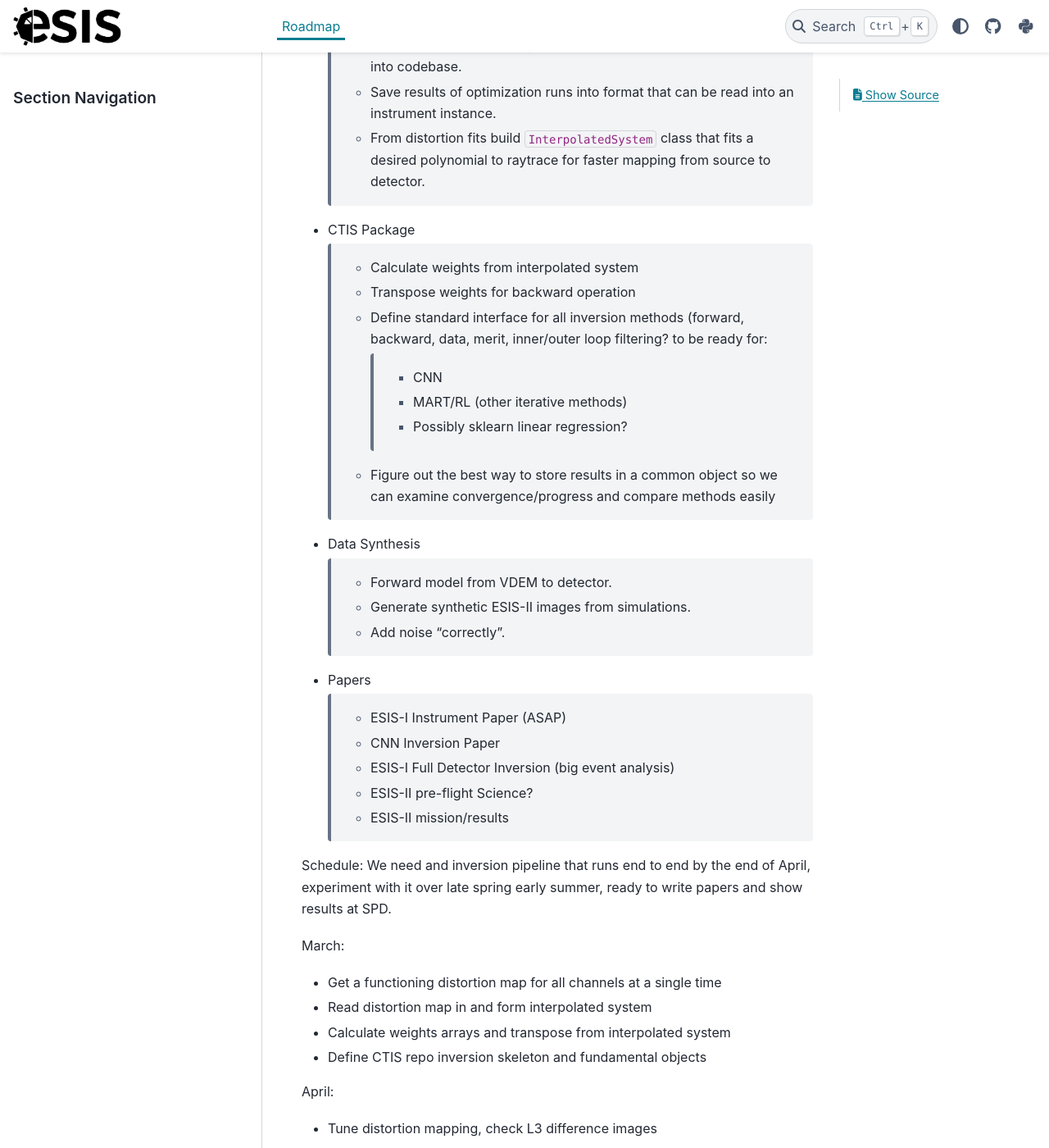
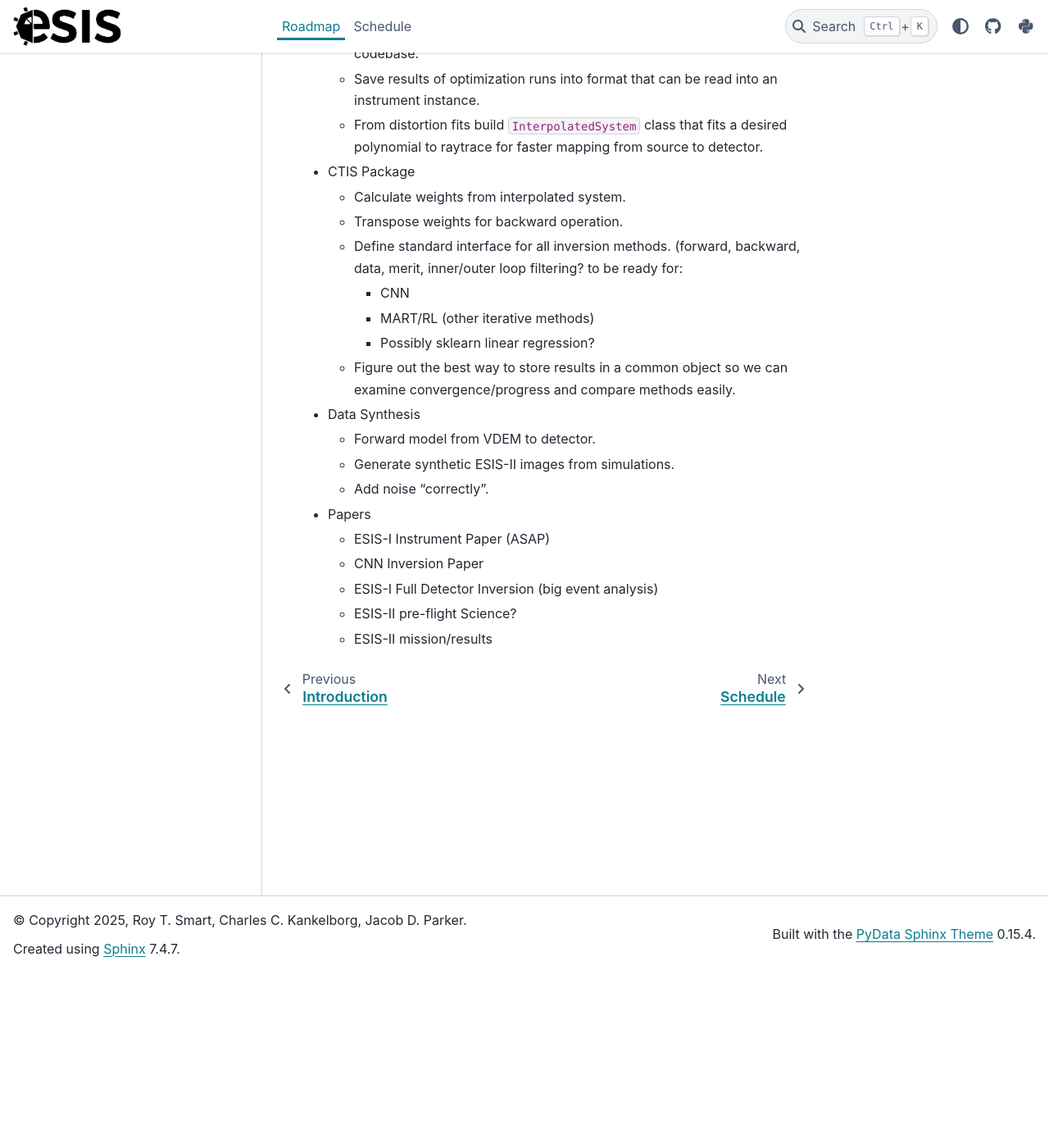
Before and after one commit to esis-mission/esis, a Sphinx documentation site: the page built from docs/roadmap.rst, in a window 1280 px wide and 1400 px high, scrolled down 214 px. Shown: the whole window at 82% size. Built offline with Sphinx 7.4.7 and the PyData theme 0.15.4, drawn with Linux system fonts in a browser that asks for light colours; pages that are not in the unit, such as notebooks, are missing from menus; some of the changed text lies outside the part shown.

Commit message:
Split into two files

```diff
--- a/docs/index.rst
+++ b/docs/index.rst
@@ -119,6 +119,7 @@
 ===========
 .. toctree::
     roadmap.rst
+    schedule.rst
 
 References
 ==========
--- a/docs/roadmap.rst
+++ b/docs/roadmap.rst
@@ -1,61 +1,38 @@
 Roadmap
 =======
 
-- Fitting ESIS Distortion
+- ESIS Distortion Model
 
-    - Pull merit functions and optimization routines out of notebooks and into codebase.
-    - Save results of optimization runs into format that can be read into an instrument instance.
-    - From distortion fits build ``InterpolatedSystem`` class that fits a desired polynomial
-      to raytrace for faster mapping from source to detector.
+  - Pull merit functions and optimization routines out of notebooks and into codebase.
+  - Save results of optimization runs into format that can be read into an instrument instance.
+  - From distortion fits build ``InterpolatedSystem`` class that fits a desired polynomial
+    to raytrace for faster mapping from source to detector.
 
 - CTIS Package
 
-    - Calculate weights from interpolated system
-    - Transpose weights for backward operation
-    - Define standard interface for all inversion methods
-      (forward, backward, data, merit, inner/outer loop filtering?
-      to be ready for:
+  - Calculate weights from interpolated system.
+  - Transpose weights for backward operation.
+  - Define standard interface for all inversion methods.
+    (forward, backward, data, merit, inner/outer loop filtering?
+    to be ready for:
 
-        - CNN
-        - MART/RL (other iterative methods)
-        - Possibly sklearn linear regression?
+    - CNN
+    - MART/RL (other iterative methods)
+    - Possibly sklearn linear regression?
 
-    - Figure out the best way to store results in a common object so we can examine convergence/progress and compare methods easily
+  - Figure out the best way to store results in a common object so we can examine
+    convergence/progress and compare methods easily.
 
 - Data Synthesis
 
-    - Forward model from VDEM to detector.
-    - Generate synthetic ESIS-II images from simulations.
-    - Add noise "correctly".
+  - Forward model from VDEM to detector.
+  - Generate synthetic ESIS-II images from simulations.
+  - Add noise "correctly".
 
 - Papers
 
-    - ESIS-I Instrument Paper (ASAP)
-    - CNN Inversion Paper
-    - ESIS-I Full Detector Inversion (big event analysis)
-    - ESIS-II pre-flight Science?
-    - ESIS-II mission/results
-
-Schedule:
-We need and inversion pipeline that runs end to end by the end of April, experiment with it over late spring early summer, ready to write papers and show results at SPD.
-
-March:
-
-- Get a functioning distortion map for all channels at a single time
-- Read distortion map in and form interpolated system
-- Calculate weights arrays and transpose from interpolated system
-- Define CTIS repo inversion skeleton and fundamental objects
-
-April:
-
-- Tune distortion mapping, check L3 difference images
-- Program MART/RL method
-
-May/June:
-
-- Explore inversion parameter space
-- Compare methods
-
-July:
-
-- Write inversion papers/prepare for SPD
+  - ESIS-I Instrument Paper (ASAP)
+  - CNN Inversion Paper
+  - ESIS-I Full Detector Inversion (big event analysis)
+  - ESIS-II pre-flight Science?
+  - ESIS-II mission/results
```
Also changed, not shown: docs/schedule.rst (added, +28 -0 lines).
